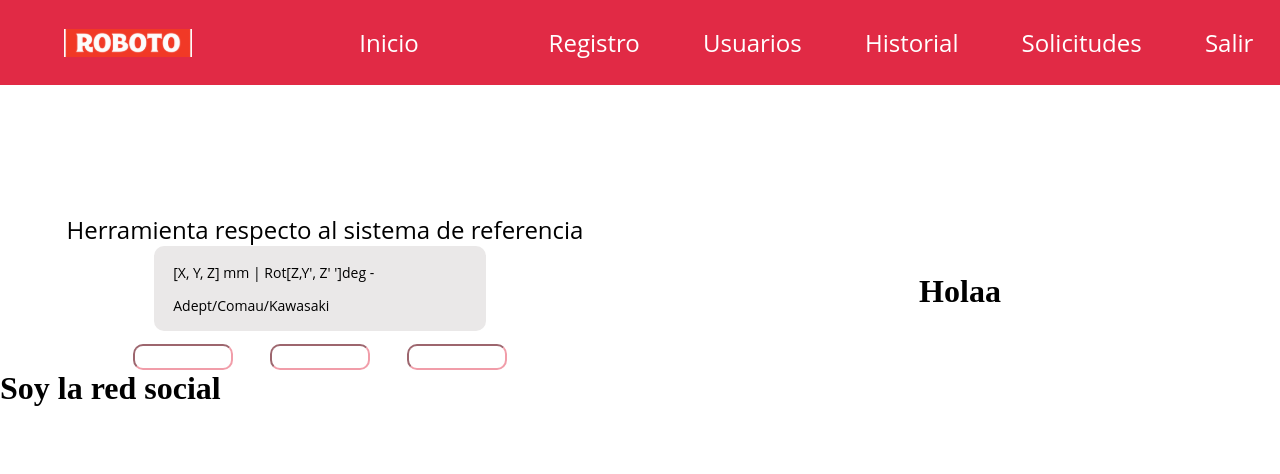
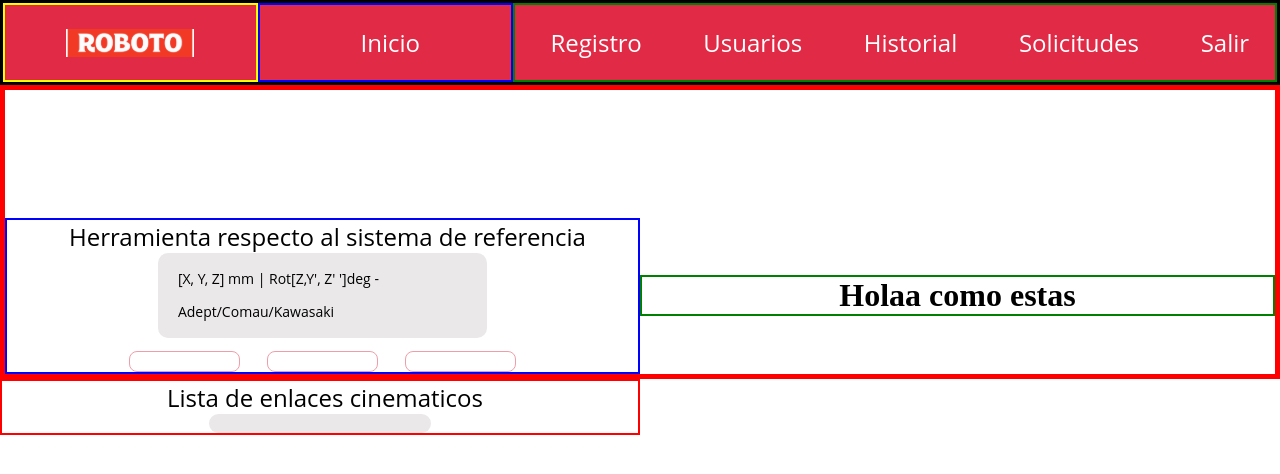
Before and after one commit to LuisAlejandro2003/Roboto, a React (Vite) app: page /PilotajesAdmin in a window 1280 px wide. Shown: the top 474 px of the page. Built offline with nearby package versions, Linux system fonts and the light colour scheme.

Commit message:
Modificacion de componente bodyPilotajesAdmin

```diff
--- a/src/assets/components/atoms/InputText.jsx
+++ b/src/assets/components/atoms/InputText.jsx
@@ -1,10 +1,22 @@
 import styled ,{css} from 'styled-components';
 
 const StyledInputText = styled.input`
-width: 100px;
+/* width: 100px;
 height: 26px;
 border-color:#F19DA9 ;
-border-radius:10px;
+border-radius:10px; */
+box-sizing: border-box;
+border: 1px solid #F19DA9;
+border-radius: 8px;
+font-family: 'Open Sans';
+font-style: normal;
+font-weight: 400;
+font-size: 8px;
+line-height: 19px;
+/* identical to box height */
+/* C4 */
+
+color: #F19DA9;
 `;
 function InputText({msn}) {
     return (
--- a/src/assets/components/molecules/OpcionesNavAdmin.jsx
+++ b/src/assets/components/molecules/OpcionesNavAdmin.jsx
@@ -4,7 +4,6 @@ import Label from "../atoms/Label";
 
 const OpcionesNavAdmin = ({ msn, estilo , pequenio }) => {
     return (
-
        <Label msn={msn} estilo={estilo} pequenio={pequenio}></Label>
 
      );
--- a/src/assets/components/organism/BodyPilotajesAdmin.jsx
+++ b/src/assets/components/organism/BodyPilotajesAdmin.jsx
@@ -1,33 +1,8 @@
 import styled from "styled-components";
 import GroupText from "../molecules/GroupText";
 import HerramientasAdmin from "../molecules/HerramientasAdmin";
-const StyledWrapperContainerLeft = styled.div`
-  width: 50%;
-  height: 100%;
 
-  flex-direction:column;
-  display: flex;
-  justify-content: space-around;
-  align-items: center;
-`;
 
-const StyledWrapperContainerRight = styled.div`
-  width: 50%;
-  height: 100%;
-
-  display: flex;
-  justify-content: space-around;
-  align-items: center;
-`;
-const StyledWrapperContainer = styled.div`
-  width: 100%;
-  height: 100%;
-
-  display: flex;
-  justify-content: space-around;
-  align-items: center;
-  padding-top:10%
-`;
 
 const BodyPilotajesAdmin = () => {
   return (
@@ -39,10 +14,39 @@ const BodyPilotajesAdmin = () => {
         </StyledWrapperContainerLeft>
 
         <StyledWrapperContainerRight>
-          <h1>Holaa</h1>
+          <h1>Holaa como estas</h1>
         </StyledWrapperContainerRight>
         </StyledWrapperContainer>
   );
 };
 
+
+const StyledWrapperContainerLeft = styled.div`
+  width: 50%;
+  height: 100%;
+  border: 2px solid blue;
+  flex-direction:column;
+  display: flex;
+  justify-content: space-around;
+  align-items: center;
+`;
+
+const StyledWrapperContainerRight = styled.div`
+  width: 50%;
+  height: 100%;
+  border: 2px solid green;
+  display: flex;
+  justify-content: space-around;
+  align-items: center;
+`;
+const StyledWrapperContainer = styled.div`
+  width: 100%;
+  height: 100%;
+border: 5px solid red;
+  display: flex;
+  justify-content: space-around;
+  align-items: center;
+  padding-top:10%
+`;
+
 export default BodyPilotajesAdmin;
--- /dev/null
+++ b/src/assets/components/organism/ListaEnlaces.jsx
@@ -0,0 +1,36 @@
+import styled from 'styled-components';
+import Label from "../atoms/Label";
+
+const StyledWrapperContainerGray = styled.div`
+ padding:1.5%;
+  width: 35%;
+  height: 100%;
+  border-radius:10px;
+  display: flex;
+  justify-content: space-around;
+  align-items: center;
+  background-color: #EAE8E8;
+`;
+
+
+const StyledWrapperContainer = styled.div`
+  width: 50%;
+  height: 100%;
+  flex-direction:column;
+  display: flex;
+  justify-content: space-around;
+  align-items: center;
+  border: 2px solid red;
+`;
+
+const ListEnlaces = () => {
+    return (
+
+   <StyledWrapperContainer>
+     <Label msn="Lista de enlaces cinematicos" estilo={true}></Label>
+     <StyledWrapperContainerGray></StyledWrapperContainerGray>
+     </StyledWrapperContainer>
+     );
+}
+
+export default ListEnlaces;
--- a/src/assets/components/organism/Navbar.jsx
+++ b/src/assets/components/organism/Navbar.jsx
@@ -4,7 +4,7 @@ import OpcionesNavAdmin from "../molecules/OpcionesNavAdmin";
 const StyledWrapperContainerLabel = styled.div`
 width:60%;
 height:100%;
-/* border: 2px solid green; */
+border: 2px solid green;
  display: flex;
  justify-content: space-around;
  align-items:center;
@@ -13,7 +13,7 @@ height:100%;
 const StyledWrapperContainerInicio = styled.div`
 width:20%;
 height:100%;
-/* border: 2px solid blue; */
+border: 2px solid blue;
 display: flex;
 justify-content: space-around;
 align-items:center;
@@ -23,7 +23,7 @@ align-items:center;
 const StyledWrapperContainerLogo = styled.div`
 width:20%;
 height:100%;
-/* border: 2px solid green; */
+border: 2px solid yellow;
 display: flex;
  justify-content: center;
  align-items:center;
@@ -32,6 +32,7 @@ display: flex;
 const StyledWrapperContainer = styled.div`
 width: 100%;
 height: 85px;
+border: 3px solid black;
 background: #E12A45;
  display: flex;
  justify-content: end;
@@ -48,13 +49,19 @@ const Navbar = () => {
             <StyledWrapperContainerInicio>
                 <OpcionesNavAdmin msn="Inicio"></OpcionesNavAdmin>
             </StyledWrapperContainerInicio>
+
+
              <StyledWrapperContainerLabel>
+
                 <OpcionesNavAdmin msn="Registro"></OpcionesNavAdmin>
                 <OpcionesNavAdmin msn="Usuarios"></OpcionesNavAdmin>
                 <OpcionesNavAdmin msn="Historial"></OpcionesNavAdmin>
                 <OpcionesNavAdmin msn="Solicitudes"></OpcionesNavAdmin>
                 <OpcionesNavAdmin msn="Salir" ></OpcionesNavAdmin>
+
             </StyledWrapperContainerLabel>
+
+
         </StyledWrapperContainer>
      );
 }
--- a/src/assets/pages/PilotajesAdmin.jsx
+++ b/src/assets/pages/PilotajesAdmin.jsx
@@ -1,13 +1,13 @@
 import Navbar from "../components/organism/Navbar";
 import styles from "../../assets/components/styles/PilotajesAdmin.css"
 import BodyPilotajesAdmin from "../components/organism/BodyPilotajesAdmin";
-import Fotter from "../components/organism/Fotter";
+import ListEnlaces from "../components/organism/ListaEnlaces";
 const PilotajesAdmin = () => {
     return (
         <>
          <Navbar></Navbar>
          <BodyPilotajesAdmin></BodyPilotajesAdmin>
-         <Fotter></Fotter>
+         <ListEnlaces></ListEnlaces>
         </>
 
      );
```
Also changed, not shown: src/assets/components/molecules/BodyPilotajesAdmin.jsx (+19 -18 lines).
